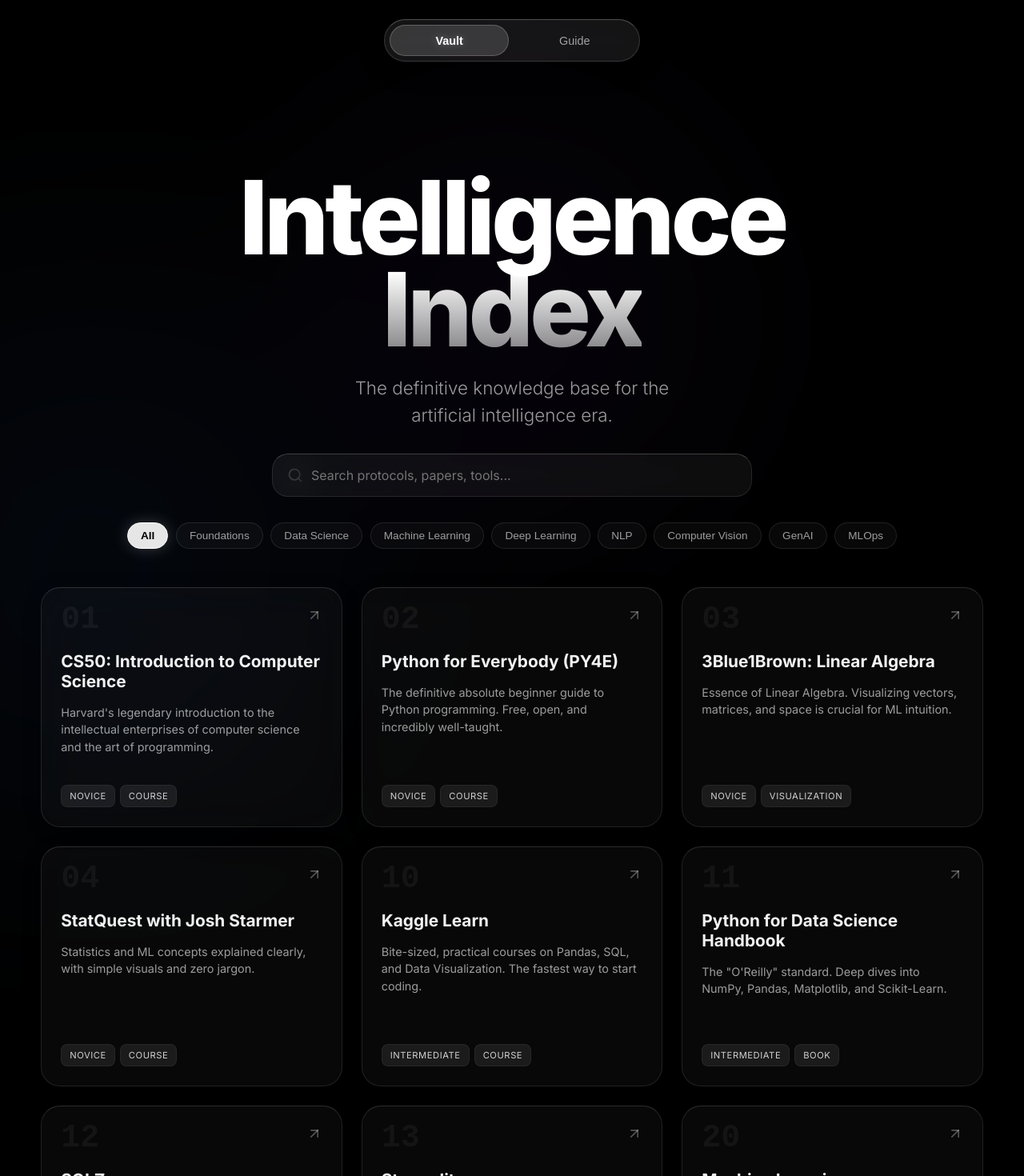
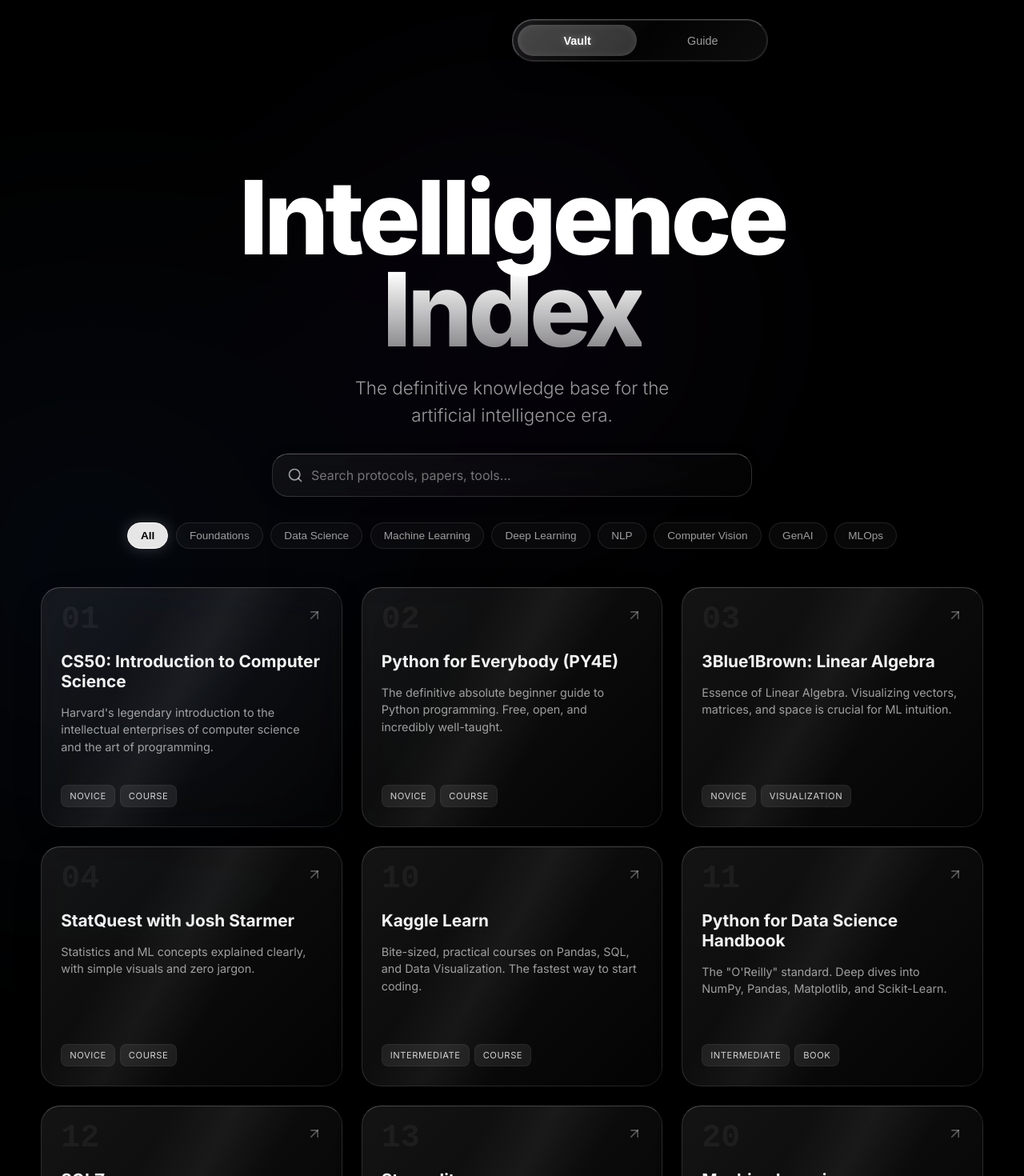
Before and after one commit to sachintiwary/ds-resources, a Next.js app: page / in a window 1280 px wide. Shown: the top 1470 px of the page at 80% size. Built offline with nearby package versions, Linux system fonts and the light colour scheme.

Commit message:
Add scroll-aware nav and refractive glass simulation

```diff
--- a/src/app/page.module.css
+++ b/src/app/page.module.css
@@ -21,14 +21,21 @@
     justify-content: center;
     gap: 0.5rem;
     padding: 0.4rem;
-    /* FROZEN GLASS EFFECT */
-    background: rgba(255, 255, 255, 0.08);
-    backdrop-filter: blur(40px) saturate(180%);
-    -webkit-backdrop-filter: blur(40px) saturate(180%);
-    border: 1px solid rgba(255, 255, 255, 0.15);
-    border-top-color: rgba(255, 255, 255, 0.25);
+
+    /* REFRACTIVE GLASS */
+    background: linear-gradient(135deg,
+            rgba(255, 255, 255, 0.1) 0%,
+            rgba(255, 255, 255, 0.01) 50%,
+            rgba(255, 255, 255, 0.05) 100%);
+    backdrop-filter: blur(24px) saturate(200%);
+    -webkit-backdrop-filter: blur(24px) saturate(200%);
+    border: 1px solid rgba(255, 255, 255, 0.3);
+    border-bottom: 1px solid rgba(255, 255, 255, 0.1);
+    border-right: 1px solid rgba(255, 255, 255, 0.1);
     border-radius: 100px;
-    box-shadow: 0 8px 32px rgba(0, 0, 0, 0.3);
+    box-shadow:
+        0 8px 32px rgba(0, 0, 0, 0.3),
+        inset 0 0 0 1px rgba(255, 255, 255, 0.1);
 }
 
 .navItem {
@@ -51,10 +58,10 @@
 }
 
 .navItem.active {
-    background: rgba(255, 255, 255, 0.15);
+    background: rgba(255, 255, 255, 0.2);
     color: #fff;
-    box-shadow: inset 0 0 0 1px rgba(255, 255, 255, 0.2);
-    text-shadow: 0 0 10px rgba(255, 255, 255, 0.3);
+    box-shadow: inset 0 0 10px rgba(255, 255, 255, 0.1);
+    text-shadow: 0 0 10px rgba(255, 255, 255, 0.4);
     font-weight: 600;
 }
 
@@ -67,7 +74,6 @@
     align-items: center;
     text-align: center;
     padding: 8rem 1.5rem 2rem;
-    /* Add top padding for nav */
     perspective: 1000px;
 }
 
@@ -78,7 +84,6 @@
 
 .title {
     font-size: clamp(3rem, 10vw, 8rem);
-    /* Responsive font sizing */
     font-weight: 800;
     line-height: 0.9;
     letter-spacing: -0.04em;
@@ -128,14 +133,15 @@
     transform: translateY(-50%);
     color: var(--text-secondary);
     pointer-events: none;
+    z-index: 5;
 }
 
 .searchInput {
     width: 100%;
-    /* FROZEN INPUT */
-    background: rgba(255, 255, 255, 0.05);
-    border: 1px solid rgba(255, 255, 255, 0.1);
-    border-top-color: rgba(255, 255, 255, 0.2);
+    /* REFRACTIVE INPUT */
+    background: linear-gradient(145deg, rgba(255, 255, 255, 0.05) 0%, rgba(255, 255, 255, 0.01) 100%);
+    border: 1px solid rgba(255, 255, 255, 0.15);
+    border-top: 1px solid rgba(255, 255, 255, 0.3);
     border-radius: 20px;
     padding: 1rem 1rem 1rem 3rem;
     color: #fff;
@@ -144,11 +150,12 @@
     backdrop-filter: blur(20px);
     -webkit-backdrop-filter: blur(20px);
     transition: all 0.3s ease;
+    box-shadow: 0 4px 20px rgba(0, 0, 0, 0.1);
 }
 
 .searchInput:focus {
     outline: none;
-    background: rgba(255, 255, 255, 0.1);
+    background: linear-gradient(145deg, rgba(255, 255, 255, 0.1) 0%, rgba(255, 255, 255, 0.02) 100%);
     border-color: rgba(255, 255, 255, 0.4);
     box-shadow: 0 0 30px rgba(255, 255, 255, 0.05);
 }
@@ -186,17 +193,36 @@
     box-shadow: 0 0 20px rgba(255, 255, 255, 0.2);
 }
 
-/* --- CARDS (FROZEN BASE) --- */
+/* --- CARDS (REFRACTIVE BASE) --- */
 .cardBase {
-    background: rgba(255, 255, 255, 0.03);
+    /* REFRACTION MOCKUP */
+    background: linear-gradient(135deg,
+            rgba(255, 255, 255, 0.08) 0%,
+            rgba(255, 255, 255, 0.01) 100%);
     border: 1px solid rgba(255, 255, 255, 0.1);
-    border-top-color: rgba(255, 255, 255, 0.15);
+    border-top: 1px solid rgba(255, 255, 255, 0.25);
+    border-left: 1px solid rgba(255, 255, 255, 0.15);
     backdrop-filter: blur(30px) saturate(120%);
     -webkit-backdrop-filter: blur(30px) saturate(120%);
     border-radius: 24px;
     overflow: hidden;
     position: relative;
-    box-shadow: 0 4px 24px -1px rgba(0, 0, 0, 0.2);
+    box-shadow: 0 10px 40px -10px rgba(0, 0, 0, 0.3);
+}
+
+.cardBase::after {
+    /* Diagonal shine */
+    content: '';
+    position: absolute;
+    top: 0;
+    left: 0;
+    right: 0;
+    bottom: 0;
+    background: linear-gradient(120deg,
+            transparent 30%,
+            rgba(255, 255, 255, 0.05) 45%,
+            transparent 60%);
+    pointer-events: none;
 }
 
 /* --- LIBRARY GRID --- */
@@ -210,7 +236,6 @@
 @media (max-width: 600px) {
     .grid {
         grid-template-columns: 1fr;
-        /* Single column on mobile */
         gap: 1rem;
     }
 }
@@ -218,14 +243,13 @@
 .libCard {
     composes: cardBase;
     height: 300px;
-    /* Default height */
     padding: 1.5rem;
     display: flex;
     flex-direction: column;
     justify-content: space-between;
     text-decoration: none;
     color: inherit;
-    transition: transform 0.3s, border-color 0.3s;
+    transition: transform 0.3s, box-shadow 0.3s;
     -webkit-tap-highlight-color: transparent;
 }
 
--- a/src/app/page.tsx
+++ b/src/app/page.tsx
@@ -4,7 +4,7 @@
 import { ROADMAPS } from '@/data/roadmaps';
 import { RESOURCES, Level, CategorySlug, Resource } from '@/data/resources';
 import styles from './page.module.css';
-import { motion, AnimatePresence } from 'framer-motion';
+import { motion, AnimatePresence, useScroll, useMotionValueEvent } from 'framer-motion';
 import { ArrowUpRight, ArrowDown, Search, Filter } from 'lucide-react';
 
 const CATEGORIES: { label: string; value: CategorySlug | 'All' }[] = [
@@ -22,6 +22,18 @@
 export default function Home() {
     const [activeTab, setActiveTab] = useState<'vault' | 'roadmap'>('vault');
     const [openRoadmap, setOpenRoadmap] = useState<string | null>(null);
+    const [isNavVisible, setIsNavVisible] = useState(true);
+
+    const { scrollY } = useScroll();
+
+    useMotionValueEvent(scrollY, "change", (latest) => {
+        const previous = scrollY.getPrevious() || 0;
+        if (latest > previous && latest > 150) {
+            setIsNavVisible(false);
+        } else {
+            setIsNavVisible(true);
+        }
+    });
 
     // Vault Filters
     const [search, setSearch] = useState('');
@@ -52,7 +64,12 @@
     return (
         <main className={styles.main}>
             {/* --- FLOATING GLASS NAV --- */}
-            <div className={styles.navContainer}>
+            <motion.div
+                className={styles.navContainer}
+                initial={{ y: 0 }}
+                animate={{ y: isNavVisible ? 0 : -100 }}
+                transition={{ duration: 0.3, ease: 'easeInOut' }}
+            >
                 <nav className={styles.glassNav}>
                     <button
                         className={`${styles.navItem} ${activeTab === 'vault' ? styles.active : ''}`}
@@ -67,7 +84,7 @@
                         Guide
                     </button>
                 </nav>
-            </div>
+            </motion.div>
 
             {/* --- HERO SECTION --- */}
             <header className={styles.hero}>
```
